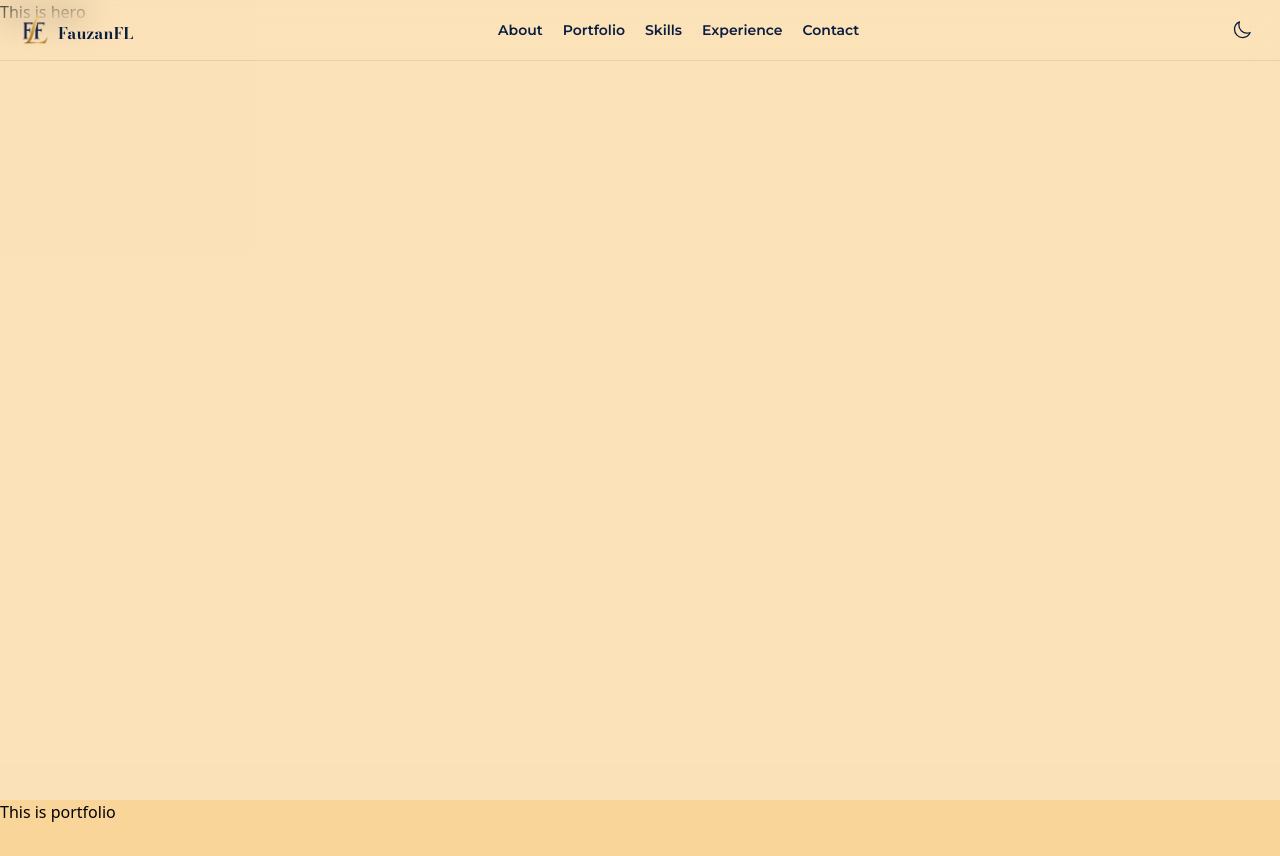
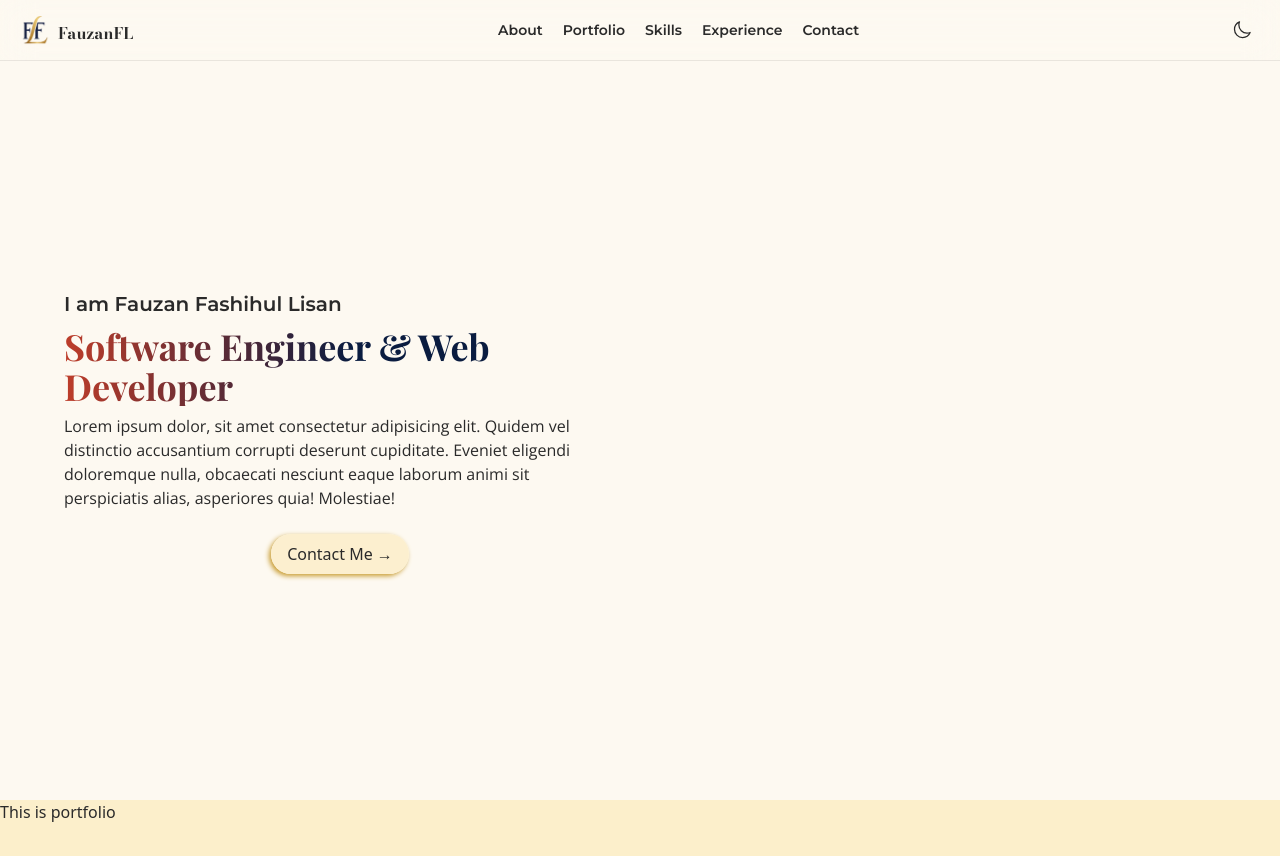
Before and after one commit to FauzanFL/web-portfolio, a Next.js app: page / in a window 1280 px wide. Shown: the top 856 px of the page. Built offline with nearby package versions, Linux system fonts and the light colour scheme.

Commit message:
update color and hero content

```diff
--- a/src/app/globals.css
+++ b/src/app/globals.css
@@ -24,12 +24,13 @@
 
 :root {
   /* Light mode */
-  --background: #fad59a;
-  --foreground: #0a1c40;
+  --background: #fdf9f1;
+  --background-second: #fcefcb;
+  --foreground: #2a2a2a;
   --card: #ffffff;
-  --card-foreground: #0a1c40;
+  --card-foreground: #2a2a2a;
   --popover: #ffffff;
-  --popover-foreground: #0a1c40;
+  --popover-foreground: #2a2a2a;
   --primary: #c79a2d;
   --secondary: #be3d2a;
   /* --border: #717171; */
@@ -44,12 +45,13 @@
 
 /* Dark mode */
 .dark {
-  --background: #0a1c40;
-  --foreground: #fdf9f1;
+  --background: #0e2452;
+  --background-second: #0a1c40;
+  --foreground: #f1f5f9;
   --card: #1e293b;
-  --card-foreground: #fdf9f1;
+  --card-foreground: #f1f5f9;
   --popover: #1e293b;
-  --popover-foreground: #fdf9f1;
+  --popover-foreground: #f1f5f9;
   /* --border: #717171; */
   --border: rgba(255, 255, 255, 0.1);
 }
@@ -60,6 +62,7 @@
   --font-montserrat: var(--font-montserrat);
   --font-playfair-display: var(--font-playfair-display);
   --color-background: var(--background);
+  --color-background-second: var(--background-second);
   --color-foreground: var(--foreground);
   --color-card: var(--card);
   --color-card-foreground: var(--card-foreground);
@@ -68,6 +71,18 @@
   --color-primary: var(--primary);
   --color-secondary: var(--secondary);
   --color-border: var(--border);
+}
+
+@layer base {
+  /* * {
+    @apply border-border outline-ring/50;
+  } */
+
+  body {
+    @apply bg-background text-foreground;
+    transition: background-color 0.5s cubic-bezier(0.4, 0, 0.2, 1),
+      color 0.5s cubic-bezier(0.4, 0, 0.2, 1);
+  }
 }
 
 html {
@@ -117,3 +132,23 @@ html {
 ::-webkit-scrollbar-thumb:hover {
   background: var(--primary);
 }
+
+.text-gradient-dark {
+  background: linear-gradient(to right, #c79a2d 0%, #fdf9f1 52%);
+  -webkit-background-clip: text;
+  background-clip: text;
+  -webkit-text-fill-color: transparent;
+  color: transparent;
+}
+
+.text-gradient-light {
+  background: linear-gradient(to right, #be3d2a 0%, #0a1c40 52%);
+  -webkit-background-clip: text;
+  background-clip: text;
+  -webkit-text-fill-color: transparent;
+  color: transparent;
+}
+
+.shadow-custom {
+  box-shadow: -2px 2px 5px 0px var(--primary);
+}
--- a/src/app/page.tsx
+++ b/src/app/page.tsx
@@ -29,7 +29,7 @@ export default function Home() {
         <Header isDark={isDark} toggleTheme={toggleTheme} />
 
         <main>
-          <Hero />
+          <Hero isDark={isDark} />
           <Portfolio />
         </main>
       </div>
--- a/src/components/Hero.tsx
+++ b/src/components/Hero.tsx
@@ -1,9 +1,43 @@
 "use client";
 
-export function Hero() {
+interface HeroProps {
+  isDark: boolean;
+}
+
+export function Hero({ isDark }: HeroProps) {
   return (
-    <section id="about" className="min-h-screen flex bg-background/70">
-      This is hero
+    <section id="about" className="min-h-screen flex pt-16 px-6 lg:px-8">
+      <div className="flex items-center justify-center max-w-7xl w-full">
+        <div className="grid lg:grid-cols-2 gap-12 items-center px-8">
+          {/* Left Content */}
+          <div className="space-y-6 fade-in">
+            <div className="space-y-2">
+              <p className="font-montserrat text-xl font-semibold">
+                I am Fauzan Fashihul Lisan
+              </p>
+              <h1
+                className={`${
+                  isDark ? "text-gradient-dark" : "text-gradient-light"
+                } text-4xl font-bold font-playfair-display`}
+              >
+                Software Engineer & Web Developer
+              </h1>
+              <p className="font-open-sans">
+                Lorem ipsum dolor, sit amet consectetur adipisicing elit. Quidem
+                vel distinctio accusantium corrupti deserunt cupiditate. Eveniet
+                eligendi doloremque nulla, obcaecati nesciunt eaque laborum
+                animi sit perspiciatis alias, asperiores quia! Molestiae!
+              </p>
+            </div>
+
+            <div className="flex items-center justify-center">
+              <button className="px-4 py-2 bg-background-second/90 rounded-full smooth-transition hover:scale-110 shadow-custom">
+                Contact Me →
+              </button>
+            </div>
+          </div>
+        </div>
+      </div>
     </section>
   );
 }
--- a/src/components/Portfolio.tsx
+++ b/src/components/Portfolio.tsx
@@ -2,7 +2,7 @@
 
 export function Portfolio() {
   return (
-    <section id="portfolio" className="min-h-screen flex bg-background">
+    <section id="portfolio" className="min-h-screen flex bg-background-second">
       This is portfolio
     </section>
   );
```
